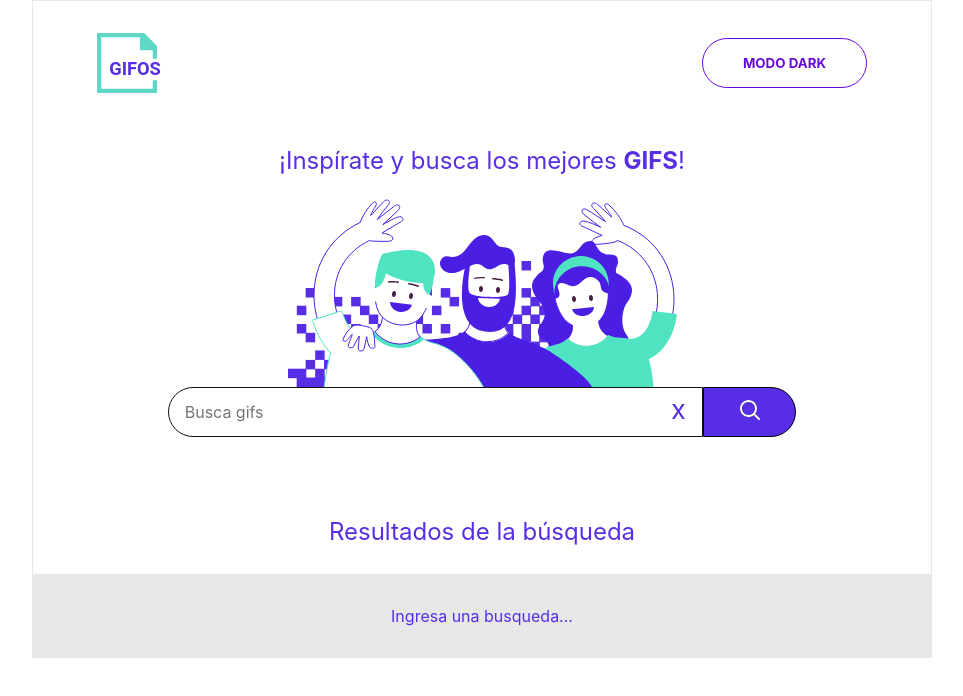
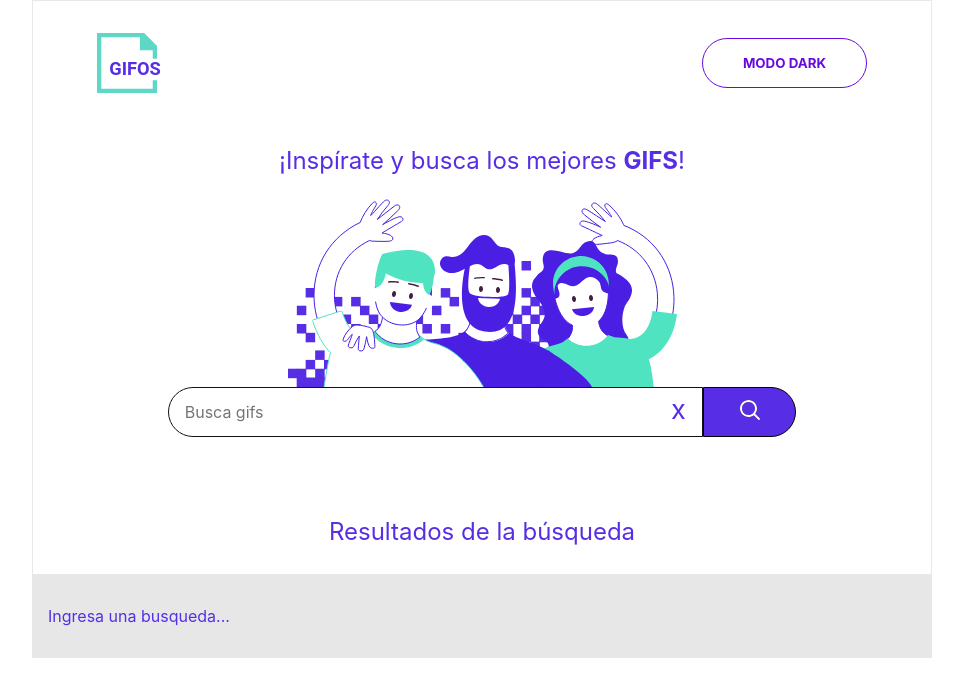
Before and after one commit to BrianBernal/gifos, a React (Create React App) app: page / in a window 1280 px wide. Shown: the top 696 px of the page, without its empty margins (158-1121 px from the left). Built offline with nearby package versions, Linux system fonts and the light colour scheme.

Commit message:
Styling.

```diff
--- a/src/components/imagesGrid/ImagesGrid.jsx
+++ b/src/components/imagesGrid/ImagesGrid.jsx
@@ -11,7 +11,14 @@ function ImagesGrid({ elements = [] }) {
     <section className={sectionStringClass}>
       {elements.length === 0
         ? "Ingresa una busqueda..."
-        : elements.map((i) => <img key={i.url} src={i.url} alt={i.title} />)}
+        : elements.map((i) => (
+            <img
+              key={i.url}
+              src={i.url}
+              alt={i.title}
+              className="gif-element"
+            />
+          ))}
     </section>
   );
 }
--- a/src/components/imagesGrid/imagesGrid.css
+++ b/src/components/imagesGrid/imagesGrid.css
@@ -4,8 +4,17 @@
   border: none;
   padding: 2rem 1rem;
   text-align: center;
+  display: flex;
+  flex-wrap: wrap;
+  justify-content: space-between;
+  align-items: center;
 }
 
 .dark-results-section {
   background-color: #212121;
 }
+
+.gif-element {
+  width: 30%;
+  margin-bottom: 1rem;
+}
--- a/src/pages/Home.jsx
+++ b/src/pages/Home.jsx
@@ -52,7 +52,7 @@ function Home() {
                 onChange={(e) => setInputText(e.target.value)}
                 type="text"
                 placeholder="Busca gifs"
-                className="search-input search-box"
+                className="search-input"
               />
               <button
                 className="close-icon"
--- a/src/pages/home.css
+++ b/src/pages/home.css
@@ -66,6 +66,12 @@
   font-size: 1rem;
 }
 
+.search-input:focus {
+  box-shadow: 0 0 10px 2px #572ee5;
+  border: 2px solid #50e3c2;
+  outline: none;
+}
+
 .search-button {
   border-radius: 0 61px 61px 0;
   height: 2rem;
```
